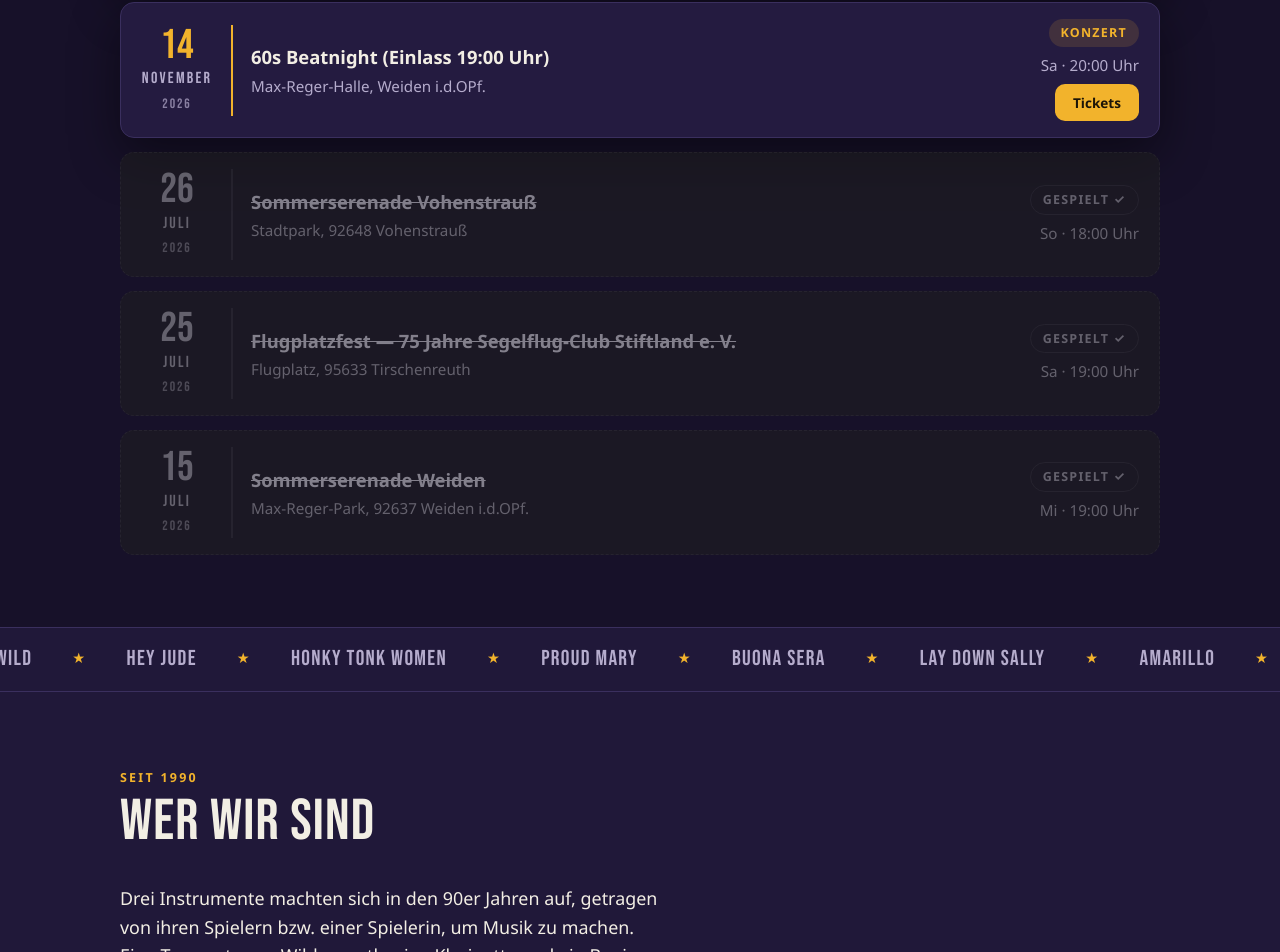
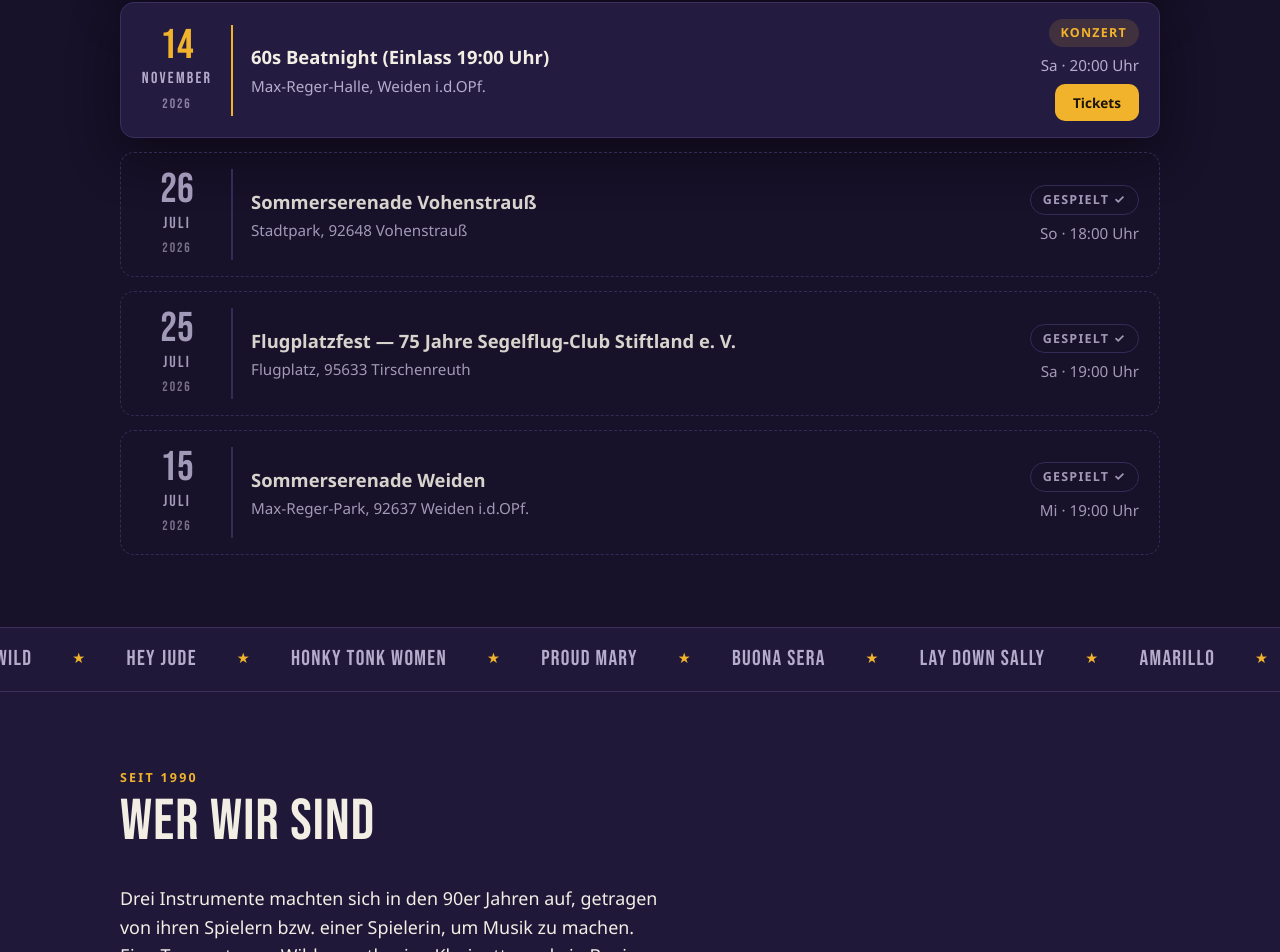
Before and after one commit to schelltom/lowermarket, a plain HTML site: page index.html in a window 1280 px wide. Shown: the part 1158-2110 px from the top of the page. Drawn offline with Linux system fonts and the light colour scheme.

Commit message:
Vergangene Termine: lila statt grau, ohne Durchstreichen, dezenter als aktive
Co-Authored-By: Claude Sonnet 5.5 <noreply@anthropic.com>

```diff
--- a/css/style.css
+++ b/css/style.css
@@ -162,10 +162,9 @@
   }
   .chip.muted { background: transparent; border: 1px solid var(--line); color: var(--ink-dim); }
   .gig-ticket { padding: 6px 16px; font-size: .85rem; }
-  .gig.past { opacity: .5; filter: grayscale(1); border-style: dashed; box-shadow: none; }
+  .gig.past { opacity: .88; background: transparent; border-style: dashed; box-shadow: none; }
   .gig.past .gig-date { border-right-color: var(--line); }
   .gig.past .gig-date .day { color: var(--ink-dim); }
-  .gig.past .gig-info h3 { text-decoration: line-through; text-decoration-thickness: 1px; }
   .gig-time { font-variant-numeric: tabular-nums; color: var(--ink-dim); font-size: .95rem; }
 
   /* dialog */
```
